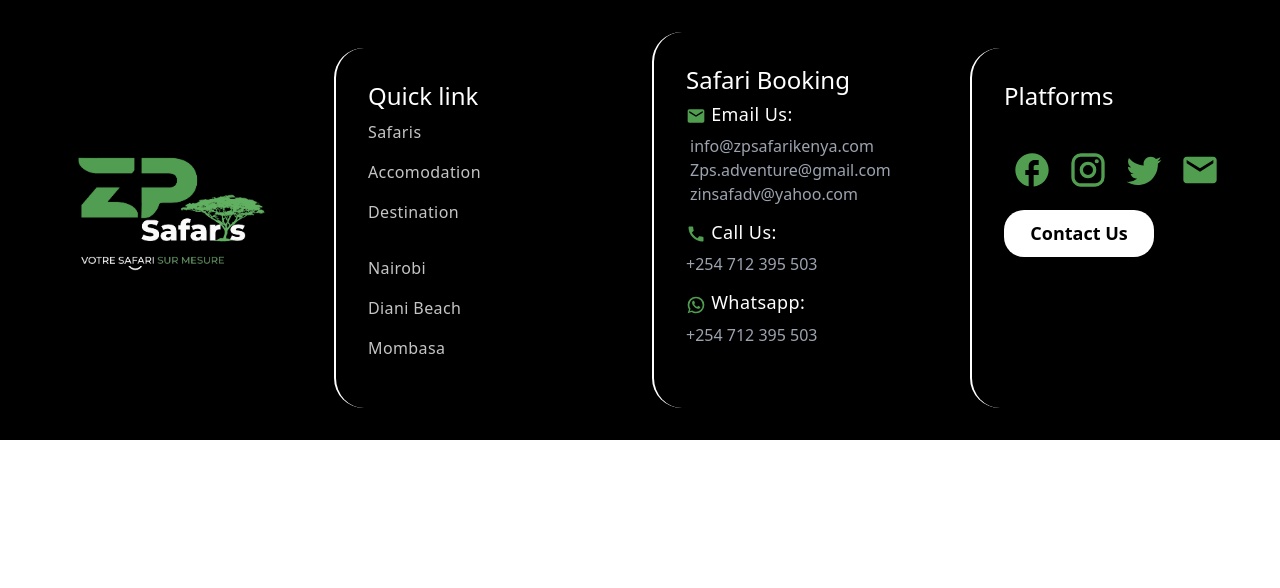
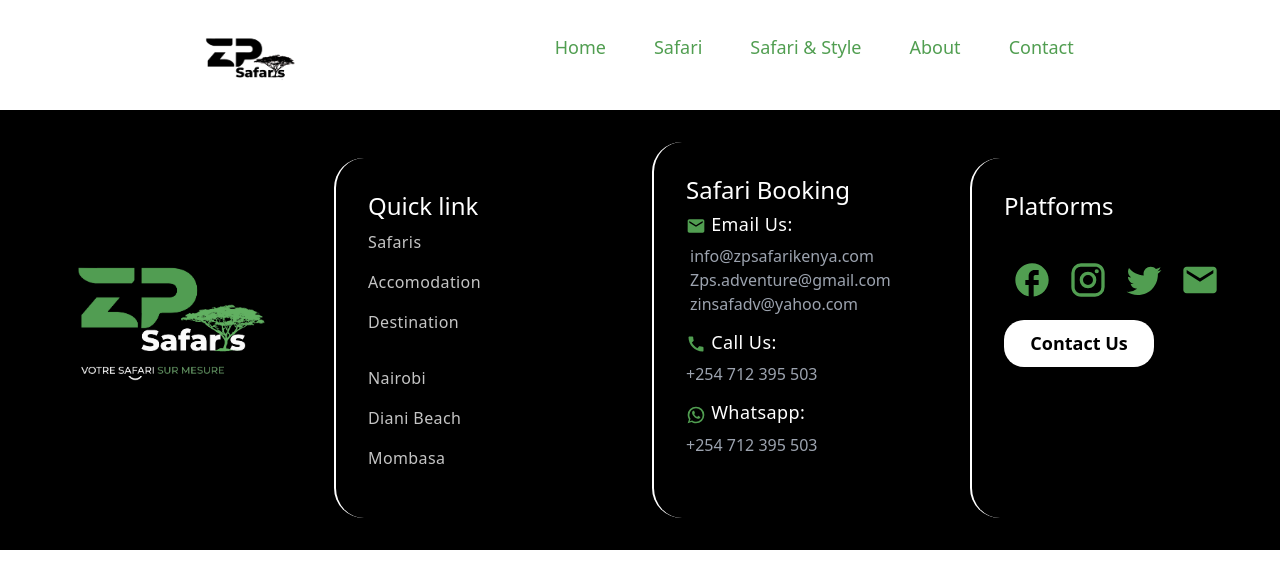
Before and after one commit to Ropio-Derrick/zds, a React (Create React App) app: page / in a window 1280 px wide. Shown: the top 588 px of the page. Built offline with nearby package versions, Linux system fonts and the light colour scheme.

Commit message:
navbar launch

```diff
--- a/package.json
+++ b/package.json
@@ -15,6 +15,7 @@
     "react": "^18.2.0",
     "react-bootstrap": "^2.7.0",
     "react-dom": "^18.2.0",
+    "react-icons": "^4.7.1",
     "react-router-dom": "^6.6.2",
     "react-scripts": "5.0.1",
     "swiper": "^8.4.6",
--- a/src/App.js
+++ b/src/App.js
@@ -10,7 +10,7 @@
 let App = ()=>{
   return(
     <div>
-      {/* <Navbar className="NavbarSet" /> */}
+      <Navbar className="NavbarSet" />
       <Routes>
         <Route path="/" element={ <Home/> } />
         <Route path="about" element={ <About/> } />
--- a/src/House/Navbar/Navbar.js
+++ b/src/House/Navbar/Navbar.js
@@ -1,43 +1,122 @@
-import React ,{useState} from 'react'
+// import React ,{useState} from 'react'
 import {Link } from 'react-router-dom'
 
-const Navigationbar = () => {
+// const Navigationbar = () => {
 
 
 
-    // Navbar Color Changer
-    const [colorChange, setColorchange] = useState(false);
-    const changeNavbarColor = () =>{
-       if(window.scrollY >= 80){
-         setColorchange(true);
-       }
-       else{
-         setColorchange(false);
-       }
-    };
-    window.addEventListener('scroll', changeNavbarColor);
+//     // Navbar Color Changer
+//     const [colorChange, setColorchange] = useState(false);
+//     const changeNavbarColor = () =>{
+//        if(window.scrollY >= 80){
+//          setColorchange(true);
+//        }
+//        else{
+//          setColorchange(false);
+//        }
+//     };
+//     window.addEventListener('scroll', changeNavbarColor);
 
-  return (
+//   return (
 
-    <div className="bg-transparent flex flex-row justify-between items-center  ">
-      <div className="Flex-1">
-        <h1 className='primary font-3xl'>ZPS Adventures</h1>
-      </div>
-      <div  className='flex-3'>
-                <Link to="/" className='no-underline text-lg primary ' >
-                  Home</Link>
-                <Link to="/about"   >
-                  Safari</Link>
-                <Link to="/contact"  >
-                 Safari & Style</Link>
-                <Link to="/about" >
-                   About</Link>
-                <Link to="/contact"   >
-                  Contact</Link>
-      </div>
+//     <div className="bg-transparent flex flex-row justify-between items-center  ">
+//       <div className="Flex-1">
+//         <h1 className='primary font-3xl'>ZPS Adventures</h1>
+//       </div>
+//       <div  className='flex-3'>
+//                 <Link to="/" className='no-underline text-lg primary ' >
+//                   Home</Link>
+//                 <Link to="/about"   >
+//                   Safari</Link>
+//                 <Link to="/contact"  >
+//                  Safari & Style</Link>
+//                 <Link to="/about" >
+//                    About</Link>
+//                 <Link to="/contact"   >
+//                   Contact</Link>
+//       </div>
 
-    </div>
-  );
+//     </div>
+//   );
+// }
+
+// export default Navigationbar;
+
+
+
+
+import { useState } from "react"
+import {HiMenuAlt4} from "react-icons/hi"
+import {AiOutlineClose} from "react-icons/ai"
+
+import Logom from "../../Images/logo1.png"
+
+const NavbarItem =({title,classProps})=>{
+ return (<li className={"mx-4 curser-pointer  " + {classProps}  }>
+        {title}
+ </li>)
 }
 
-export default Navigationbar;
+const Navbar =()=>{
+
+    const [toggleMenu,setToggleMenu] = useState(false)
+
+    return(
+        <nav className="w-full flex md:justify-center justify-between items-center p-4 ">
+            <div className="md:flex-[0.5] flex-initial justify-center items-center ">
+                <img src={Logom}  alt="Logo" className="w-32 cursor-pointer" />
+            </div>
+            <ul className="text-blacks md:flex hidden list-none flex-row justify-between items-center flex-initial  " >
+                {[
+                  <Link to="/" className='no-underline text-lg primary hover:text-black duration-300 ease-in-out delay-300 ' >
+                     Home</Link>,
+                   <Link to="/about" className='no-underline text-lg primary hover:text-black duration-300 ease-in-out delay-300 '  >
+                     Safari</Link>,
+                   <Link to="/contact" className='no-underline text-lg primary hover:text-black duration-300 ease-in-out delay-300 ' >
+                    Safari & Style</Link>,
+                   <Link to="/about" className='no-underline text-lg primary hover:text-black duration-300 ease-in-out delay-300 ' >
+                      About</Link>,
+                   <Link to="/contact" className='no-underline text-lg primary hover:text-black duration-300 ease-in-out delay-300 '  >
+                     Contact</Link>,
+              ].map((item,index)=>(
+
+                <NavbarItem  key={item + index} title={item} />
+                ))}
+
+            </ul>
+            <div className="flex relative ">
+                    {toggleMenu
+                    ? <AiOutlineClose fontSize={28} className="text-transparent md:hidden cursor-pointer" onClick={()=>setToggleMenu(false)}/>:
+                    <HiMenuAlt4 fontSize={28} className="text-white md:hidden cursor-pointer" onClick={()=>setToggleMenu(true)} />
+                    }
+                    {toggleMenu && (
+                        <ul className="z-10 fixed top-0 -right-2  p-3 width-[70vh] h-screen shadow-2xl md:hidden list-none
+                        flex flex-col justify-start items-end round-md  blue-glassmorphism text-white animate-slide-in
+                        " >
+                            <li className="text-xl w-full my-2 " >
+                                <AiOutlineClose onClick={()=>setToggleMenu(false) } />
+                            </li>
+                            {[
+                               <Link to="/" className='no-underline text-lg primary hover:text-black duration-300 ease-in-out delay-300 ' >
+                                 Home</Link>,
+                               <Link to="/about" className='no-underline text-lg primary hover:text-black duration-300 ease-in-out delay-300 '  >
+                                 Safari</Link>,
+                               <Link to="/contact" className='no-underline text-lg primary hover:text-black duration-300 ease-in-out delay-300 ' >
+                                Safari & Style</Link>,
+                               <Link to="/about" className='no-underline text-lg primary hover:text-black duration-300 ease-in-out delay-300 ' >
+                                  About</Link>,
+                               <Link to="/contact" className='no-underline text-lg primary hover:text-black duration-300 ease-in-out delay-300 '  >
+                                 Contact</Link>,
+                            ].map((item,index)=>(
+
+                                <NavbarItem  key={item + index} title={item} classProps="my-2 text-lg" />
+                            ))}
+
+                        </ul>
+                    )}
+            </div>
+        </nav>
+    )
+}
+
+export default Navbar
```
Also changed, not shown: src/Images/logo1.png (added), 1 other file (tests, documents, lock files or other folders).
